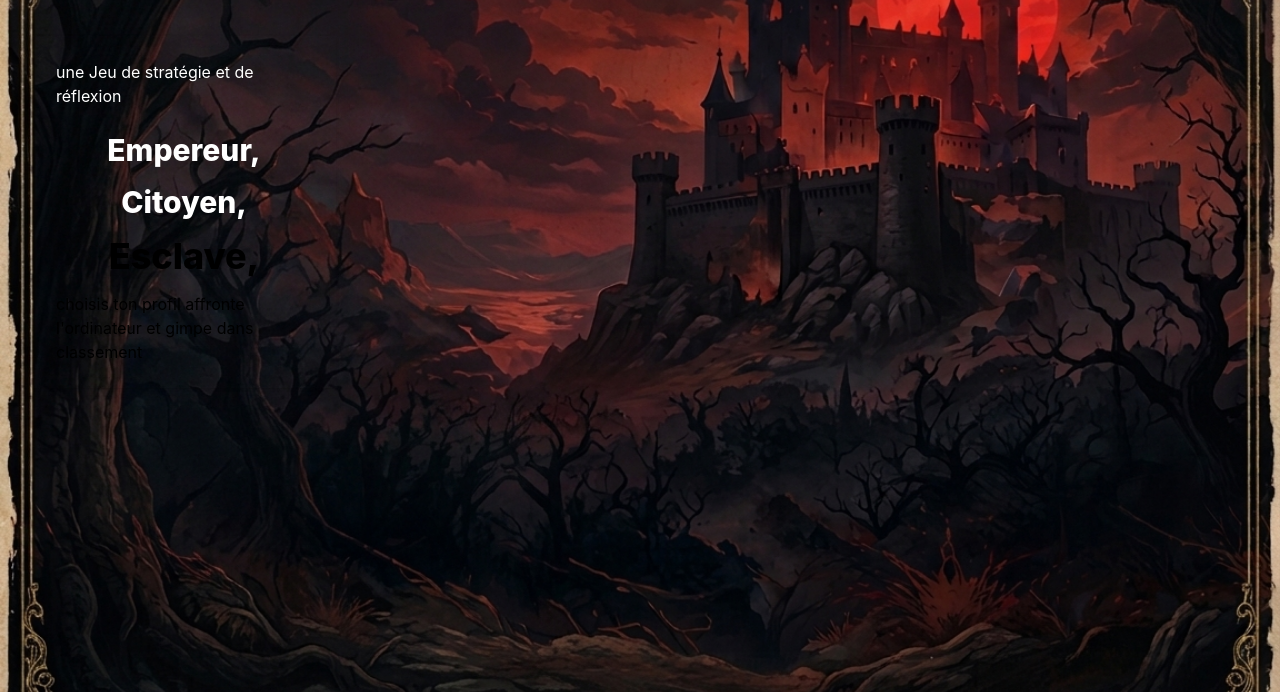
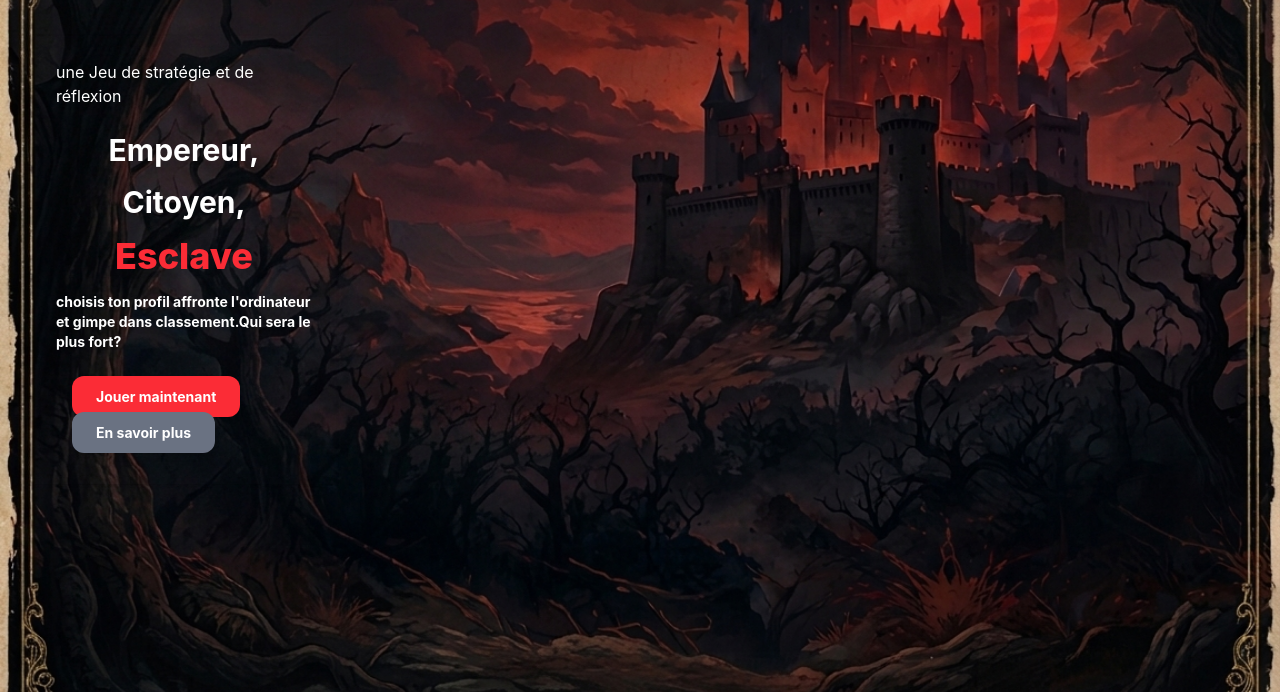
Before and after one commit to aichaelhardi/Empereur-Citoyen-Esclave-Project, a website: page index.html in a window 1280 px wide. Shown: the part 108-800 px from the top of the page. Drawn offline with Linux system fonts and the light colour scheme.

```diff
--- a/index.html
+++ b/index.html
@@ -12,7 +12,7 @@
   style="background-image: url('./images/photo\ bagh.png');">
   <!-- ===================== EN-TÊTE ===================== -->
   <header>
-    <div class="flex w-full items-center justify-between gap-3 px-3 py-3 sm:px-5 lg:px-8 bg">
+    <div class="flex w-full items-center justify-between gap-3 px-3 py-3 sm:px-5 lg:px-8 bg-beige-500">
       <div class="flex items-center gap-3">
         <img class="h-15 w-20" src="./images/King.png" alt="logo">
         <span class="rounded-full text-white  px-7 py-8 font-extrabold text-900 hover">Empereur</span>
@@ -33,17 +33,19 @@
   </header>
   <main class="max-w-7xl px-8 py-8">
     <!--=======================   ACCEUIL PAGE  =========================-->
-    <section id="Acceuil" class="flex flex-col items-center w-1/4 justify-center gap-6 p-6  rounded-card shadow-sm">
+    <section id="Acceuil" class="flex flex-col items-center w-1/4 justify-center gap-6 p-6  rounded-card shadow-sm ">
       <h1 class="texte-sm text-white ">une Jeu de stratégie et de réflexion</h1>
       <div class="flex flex-col items-center justify-center gap-4">
 
-        <p class=" text-3xl font-extrabold text-white ">Empereur,</p>
+        <p class=" text-3xl font-bold text-white ">Empereur,</p>
 
-        <p class="text-3xl font-extrabold text-white texte-sm">Citoyen,</p>
+        <p class="text-3xl font-bold text-white texte-sm">Citoyen,</p>
 
-        <p class="text-4xl font-extrabold text-red texte-sm">Esclave,</p>
-        <p>choisis ton profil affronte l'ordinateur et gimpe dans classement </p>
-
+        <p class="text-4xl font-extrabold text-red-500 texte-sm">Esclave</p>
+        <p class="text-sm font-bold text-white texte-sm">choisis ton profil affronte l'ordinateur et gimpe dans classement.Qui sera le plus fort? </p>
+        <div class="flex flex-wrap gap-3 p-4">
+        <button><span class="chip px-6 py-3 rounded-xl bg-cover bg-red-500 bg-center text-white font-bold text-sm shadow-md">Jouer maintenant</span></button>
+        <button><span class="chip px-6 py-3 rounded-xl bg-cover bg-gray-500 bg-center text-white font-bold text-sm shadow-md">En savoir plus</span></button>
       </div>
     </section>
 
```
Also changed, not shown: css/output.css, game.js (added), history.js (added), main.js (added), players.js (added), storage.js (added), ui.js (added).
